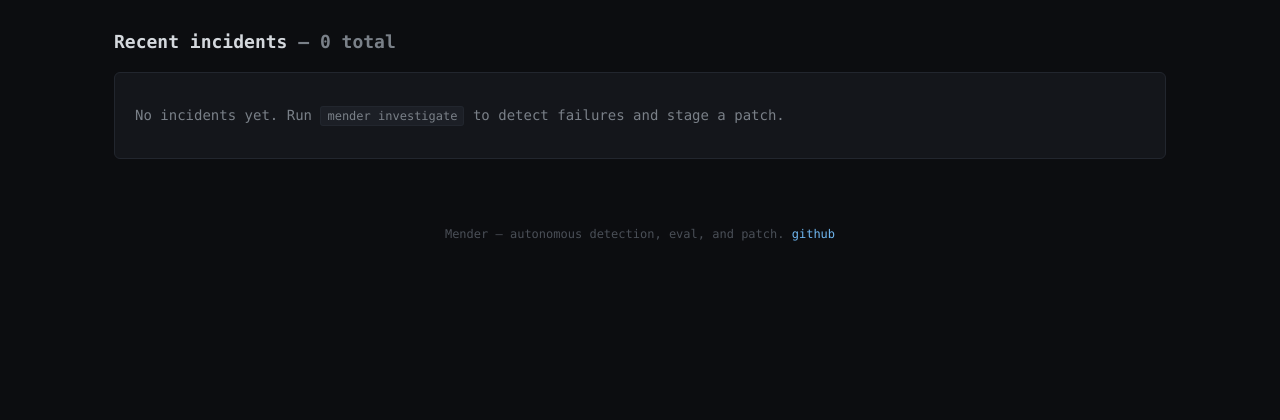
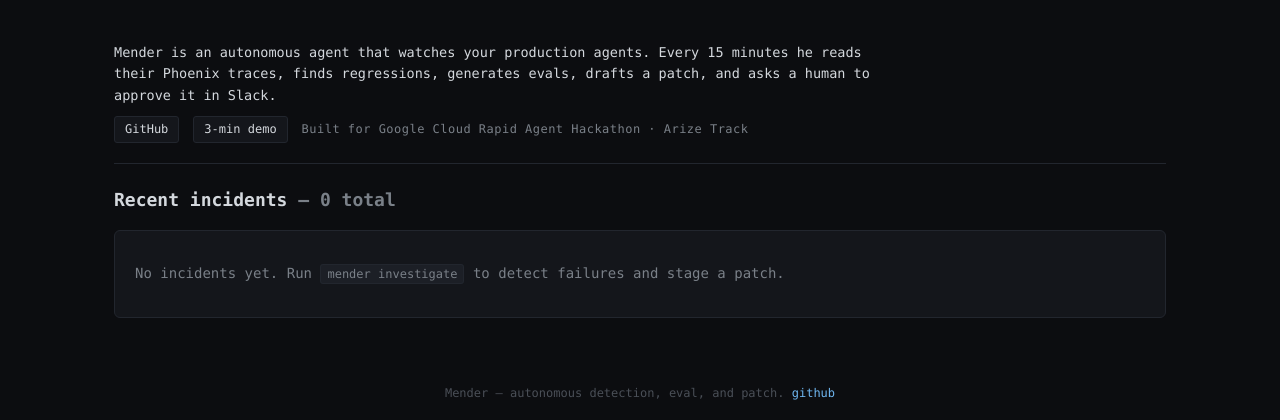
Before and after one commit to mattspaulding/mender-agent, a FastAPI app: page / in a window 1280 px wide. Shown: the part 51-471 px from the top of the page. Run offline with FastAPI, Linux system fonts and the light colour scheme.

Commit message:
web: fix mixed-content stylesheet + add landing-page hero
- base.html: drop url_for('static') for a relative /static/style.css href.
  Cloud Run terminates TLS upstream, so url_for emitted http:// URLs
  that browsers blocked as mixed content — the page rendered unstyled.
- index.html: add a hero block above the incident table with a one-line
  pitch, GitHub + demo links, and the hackathon/track tag.
- style.css: add a .hero class (border-bottom + flex column + bordered
  link chips) reusing existing tokens — no new colors, fonts, or deps.

```diff
--- a/src/mender/web/static/style.css
+++ b/src/mender/web/static/style.css
@@ -128,3 +128,43 @@ pre {
 .kv dd { margin: 0; }
 
 footer { padding: 24px; text-align: center; color: var(--fg-faint); font-size: 12px; }
+
+.hero {
+  border-bottom: 1px solid var(--border);
+  padding: 14px 0 20px;
+  margin: 0 0 22px;
+  display: flex;
+  flex-direction: column;
+  gap: 10px;
+}
+.hero p {
+  margin: 0;
+  color: var(--fg);
+  font-size: 13.5px;
+  line-height: 1.6;
+  max-width: 780px;
+}
+.hero .meta {
+  display: flex;
+  flex-wrap: wrap;
+  align-items: center;
+  gap: 8px 14px;
+  font-size: 12px;
+}
+.hero .meta a {
+  display: inline-block;
+  padding: 3px 10px;
+  border: 1px solid var(--border);
+  border-radius: 3px;
+  color: var(--fg);
+  background: var(--bg-elev);
+}
+.hero .meta a:hover {
+  border-color: var(--accent);
+  color: var(--accent);
+  text-decoration: none;
+}
+.hero .meta .tag {
+  color: var(--fg-dim);
+  letter-spacing: 0.04em;
+}
--- a/src/mender/web/templates/base.html
+++ b/src/mender/web/templates/base.html
@@ -4,7 +4,7 @@
   <meta charset="utf-8">
   <meta name="viewport" content="width=device-width,initial-scale=1">
   <title>{% block title %}Mender{% endblock %}</title>
-  <link rel="stylesheet" href="{{ url_for('static', path='/style.css') }}">
+  <link rel="stylesheet" href="/static/style.css">
   {% block head %}{% endblock %}
 </head>
 <body>
--- a/src/mender/web/templates/index.html
+++ b/src/mender/web/templates/index.html
@@ -1,6 +1,15 @@
 {% extends "base.html" %}
 {% block title %}Mender — incidents{% endblock %}
 {% block content %}
+
+<section class="hero">
+  <p>Mender is an autonomous agent that watches your production agents. Every 15 minutes he reads their Phoenix traces, finds regressions, generates evals, drafts a patch, and asks a human to approve it in Slack.</p>
+  <div class="meta">
+    <a href="https://github.com/mattspaulding/mender-agent">GitHub</a>
+    <a href="https://youtu.be/eKIyYH5-dP0">3-min demo</a>
+    <span class="tag">Built for Google Cloud Rapid Agent Hackathon · Arize Track</span>
+  </div>
+</section>
 
 <h1>Recent incidents <span class="dim">— {{ incidents|length }} total</span></h1>
 
```
